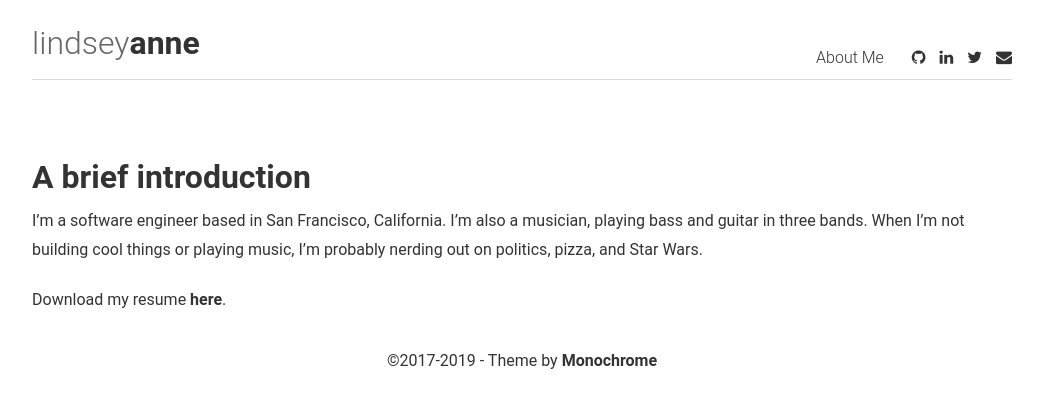
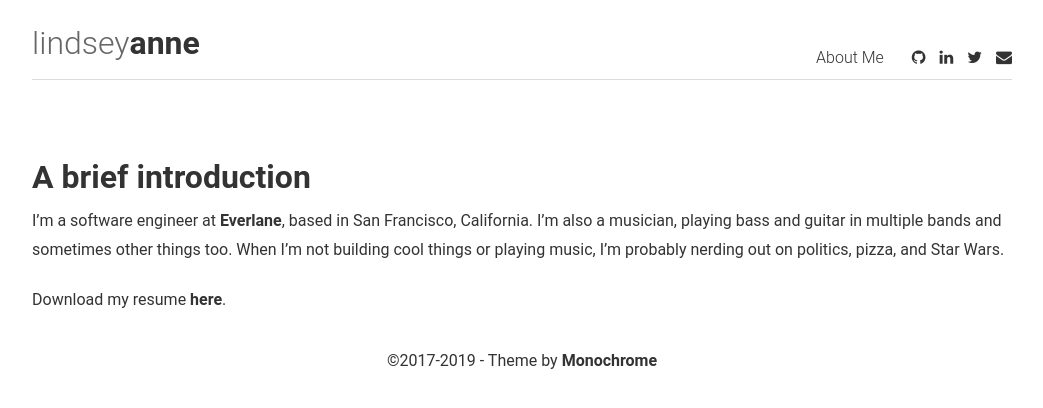
Before and after one commit to runongirlrunon/runongirlrunon.github.io, a Jekyll site: the page built from about.md, in a window 1280 px wide. Shown: the top 408 px of the page, without its empty margins (118-1161 px from the left). Built offline with Jekyll 4.4.1, drawn with Linux system fonts in a browser that asks for light colours; nearby versions of some CDN libraries.

Commit message:
new build

```diff
--- a/about.md
+++ b/about.md
@@ -4,6 +4,6 @@ title: About Me
 description: This page describes me.
 ---
 ## A brief introduction
-I'm a software engineer based in San Francisco, California. I'm also a musician, playing bass and guitar in three bands. When I'm not building cool things or playing music, I'm probably nerding out on politics, pizza, and Star Wars.
+I'm a software engineer at [Everlane](https://www.everlane.com), based in San Francisco, California. I'm also a musician, playing bass and guitar in multiple bands and sometimes other things too. When I'm not building cool things or playing music, I'm probably nerding out on politics, pizza, and Star Wars.
 
 Download my resume [here](/_assets/Lindsey_Anne_Resume_2019.pdf).
```
Also changed, not shown: 10 other files.
